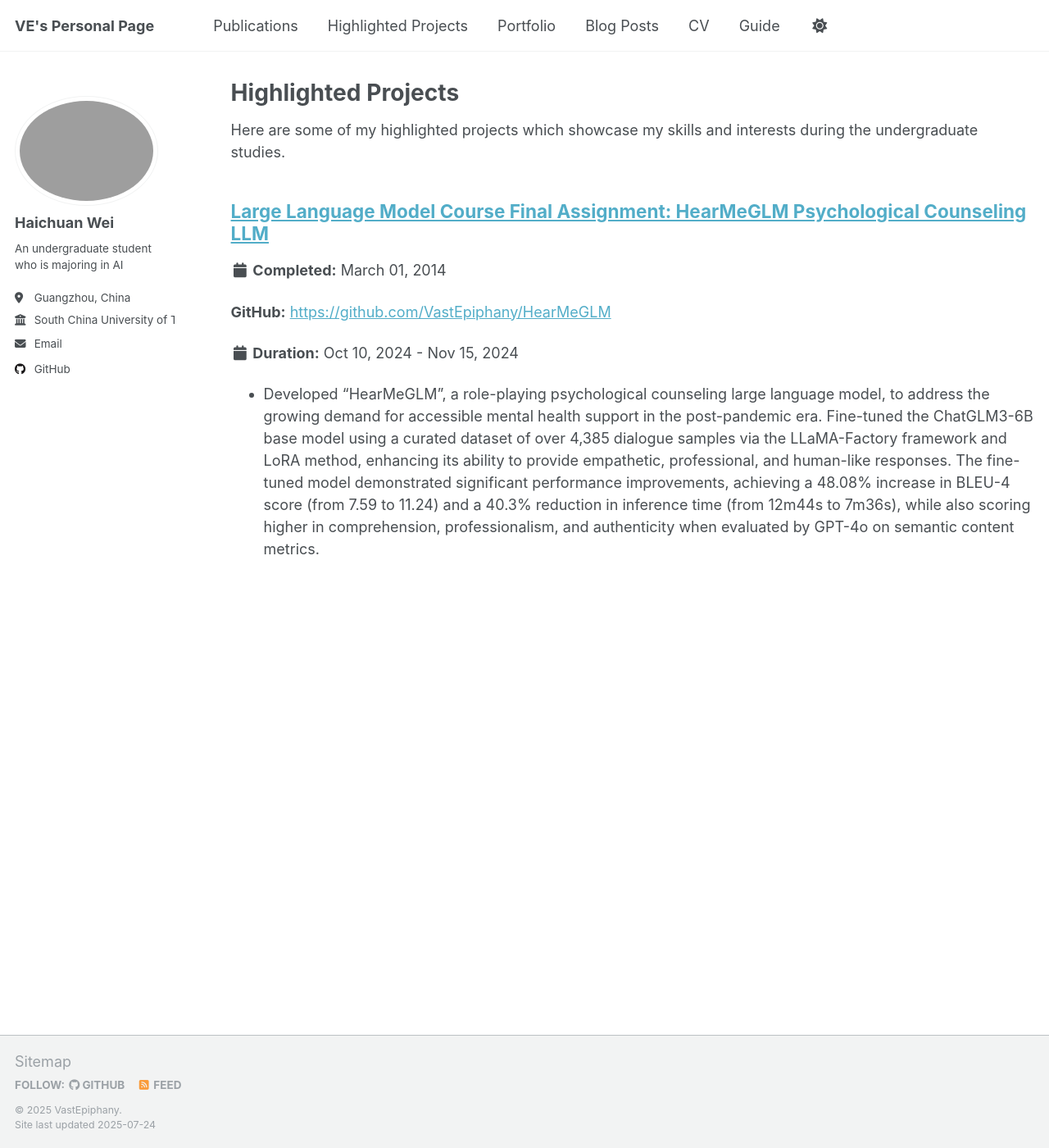
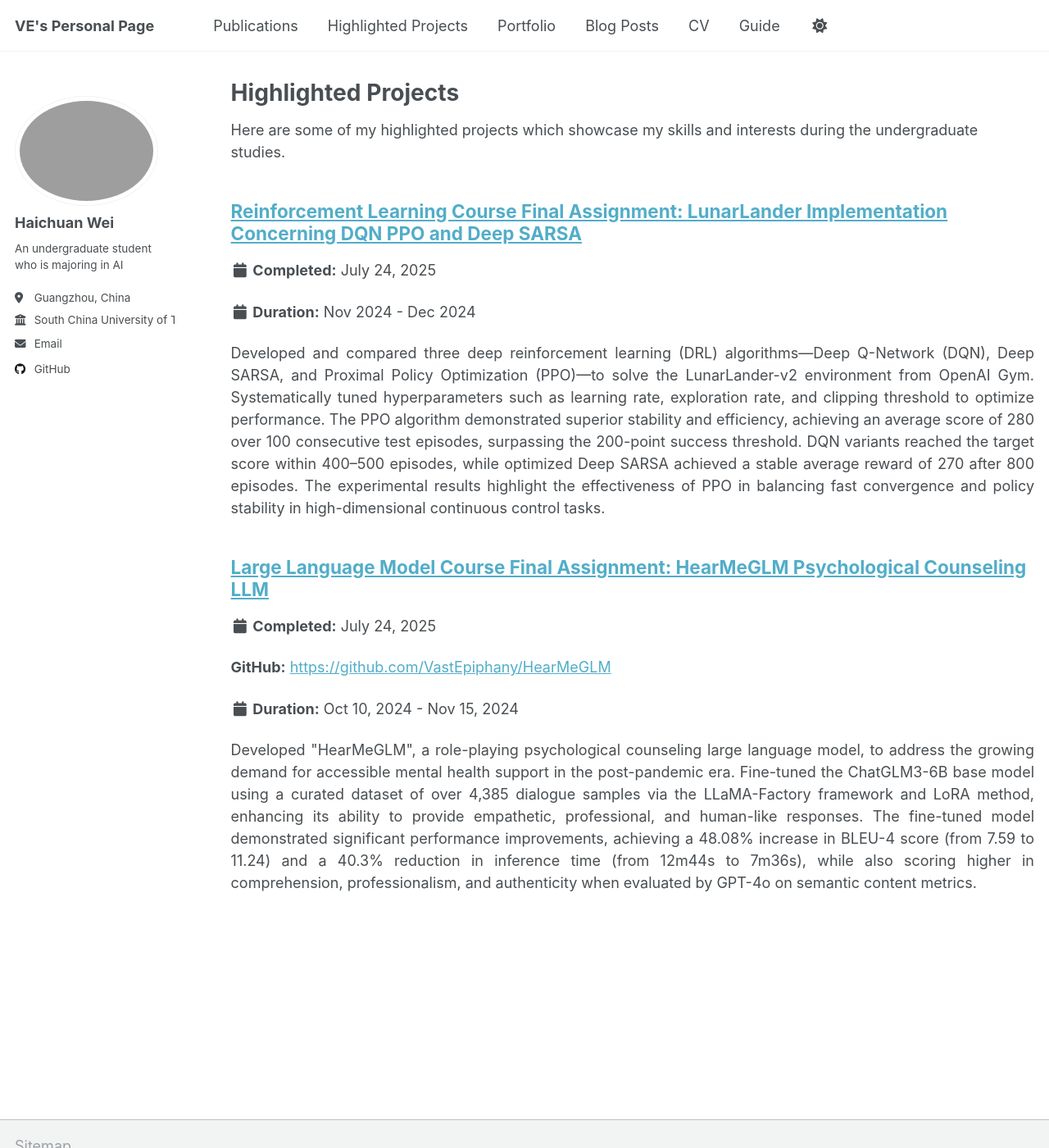
Before and after one commit to VastEpiphany/VastEpiphany.github.io, a Jekyll site: the page built from _pages/highlighted-projects.html, in a window 1280 px wide and 1400 px high. Shown: the whole window at 82% size. Built offline with Jekyll 4.4.1, drawn with Linux system fonts in a browser that asks for light colours; a script that is not in the unit is left out.

Commit message:
7/24 final push

```diff
--- /dev/null
+++ b/_highlighted-projects/LLM.md
@@ -0,0 +1,12 @@
+---
+title: "Large Language Model Course Final Assignment: HearMeGLM Psychological Counseling LLM"
+collection: highlighted-projects
+type: "Course Project"
+permalink: /highlighted-projects/LLMS_Bilingual_Final_Project.pdf
+duration: "Oct 10, 2024 - Nov 15, 2024"
+github: "https://github.com/VastEpiphany/HearMeGLM"
+---
+
+<p style="text-align: justify;">
+Developed "HearMeGLM", a role-playing psychological counseling large language model, to address the growing demand for accessible mental health support in the post-pandemic era. Fine-tuned the ChatGLM3-6B base model using a curated dataset of over 4,385 dialogue samples via the LLaMA-Factory framework and LoRA method, enhancing its ability to provide empathetic, professional, and human-like responses. The fine-tuned model demonstrated significant performance improvements, achieving a 48.08% increase in BLEU-4 score (from 7.59 to 11.24) and a 40.3% reduction in inference time (from 12m44s to 7m36s), while also scoring higher in comprehension, professionalism, and authenticity when evaluated by GPT-4o on semantic content metrics.
+</p>
--- /dev/null
+++ b/_highlighted-projects/RL.md
@@ -0,0 +1,13 @@
+---
+title: "Reinforcement Learning Course Final Assignment: LunarLander Implementation Concerning DQN PPO and Deep SARSA"
+collection: highlighted-projects
+type: "Course Project"
+permalink: /highlighted-projects/LunarLander_Conference.pdf
+duration: "Nov 2024 - Dec 2024"
+---
+
+
+
+<p style="text-align: justify;">
+Developed and compared three deep reinforcement learning (DRL) algorithms—Deep Q-Network (DQN), Deep SARSA, and Proximal Policy Optimization (PPO)—to solve the LunarLander-v2 environment from OpenAI Gym. Systematically tuned hyperparameters such as learning rate, exploration rate, and clipping threshold to optimize performance. The PPO algorithm demonstrated superior stability and efficiency, achieving an average score of 280 over 100 consecutive test episodes, surpassing the 200-point success threshold. DQN variants reached the target score within 400–500 episodes, while optimized Deep SARSA achieved a stable average reward of 270 after 800 episodes. The experimental results highlight the effectiveness of PPO in balancing fast convergence and policy stability in high-dimensional continuous control tasks.
+</p>
--- a/_includes/archive-single.html
+++ b/_includes/archive-single.html
@@ -42,11 +42,10 @@
           <p> {{ post.type }}, <i>{{ post.venue }}</i>, {{ post.date | default: "1900-01-01" | date: "%Y" }} </p>
         {% elsif post.collection == 'publications' %}
           <p>Published in <i>{{ post.venue }}</i>, {{ post.date | default: "1900-01-01" | date: "%Y" }} </p>
-        {% elsif post.date %}
-         {% if post.collection == 'highlighted-projects' %}
+        {% elsif post.collection == 'highlighted-projects' %}
            {% if post.project_date %}
              <p class="page__date"><strong><i class="fa fa-fw fa-calendar" aria-hidden="true"></i> Completed:</strong> <time datetime="{{ post.project_date | date_to_xmlschema }}">{{ post.project_date | date: "%B %d, %Y" }}</time></p>
-           {% else %}
+           {% elsif post.date %}
              <p class="page__date"><strong><i class="fa fa-fw fa-calendar" aria-hidden="true"></i> Completed:</strong> <time datetime="{{ post.date | date_to_xmlschema }}">{{ post.date | date: "%B %d, %Y" }}</time></p>
            {% endif %}
            {% if post.status %}
@@ -61,9 +60,8 @@
            {% if post.duration %}
              <p class="page__date"><strong><i class="fa fa-fw fa-calendar" aria-hidden="true"></i> Duration:</strong> {{ post.duration }}</p>
            {% endif %}
-         {% else %}
+        {% elsif post.date %}
            <p class="page__date"><strong><i class="fa fa-fw fa-calendar" aria-hidden="true"></i> {{ site.data.ui-text[site.locale].date_label | default: "Published:" }}</strong> <time datetime="{{ post.date | default: "1900-01-01" | date_to_xmlschema }}">{{ post.date | default: "1900-01-01" | date: "%B %d, %Y" }}</time></p>
-         {% endif %}
         {% endif %}
 
     {% if post.excerpt and site.read_more != 'enabled' %}
```
Also changed, not shown: _highlighted-projects/2014-03-01-talk-3.md (deleted, +0 -10 lines), _highlighted-projects/Fig/LunarLander1.png (added), _highlighted-projects/Fig/LunarLander2.png (added), assets/css/gradient-background.css (added), 1 other file.
